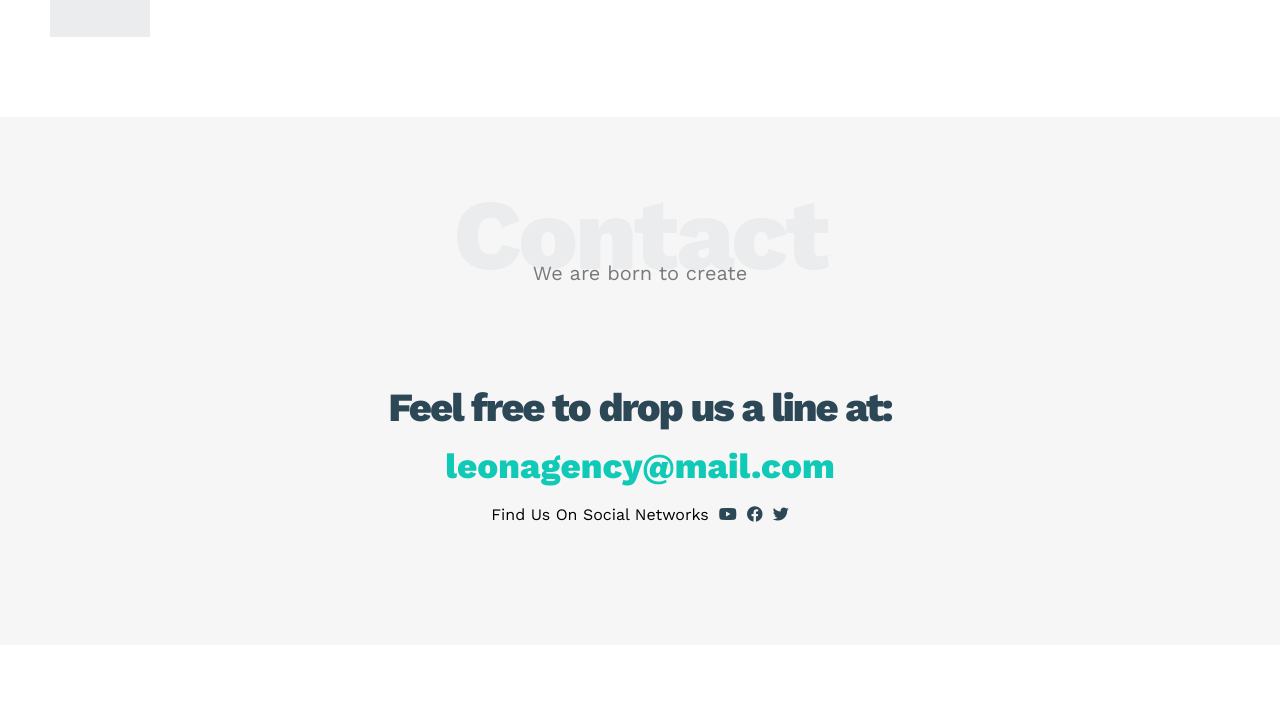
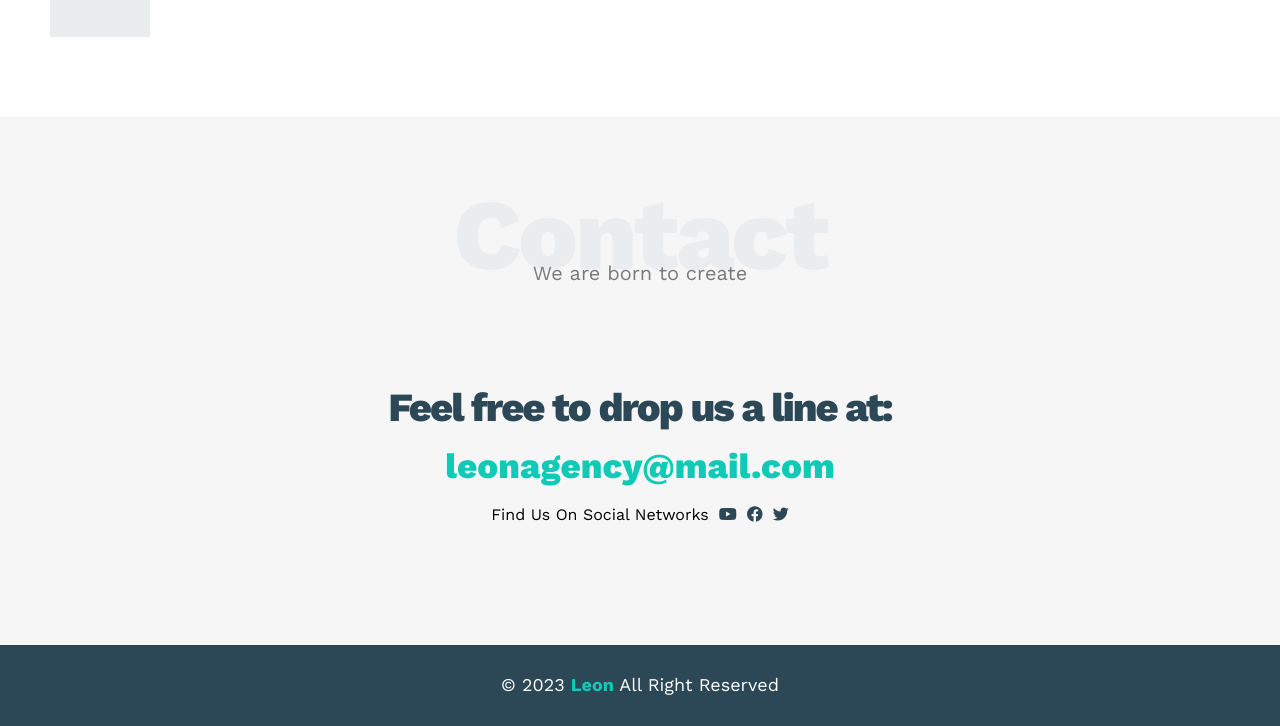
Before and after one commit to ammarnas/Leon_Template, a plain HTML site: page index.html in a window 1280 px wide. Shown: the part 3425-4151 px from the top of the page. Before the commit the page ends 4070 px from the top, so only its background shows below. Drawn offline with nearby package versions, Linux system fonts and the light colour scheme.

Commit message:
End Footer Section

```diff
--- a/CSS/leon.css
+++ b/CSS/leon.css
@@ -111,7 +111,7 @@ body {
     background-color: var(--section-background);
     position: absolute;
     min-width: 200px;
-    top: calc(100% + 15px);
+    top:100%; /* calc(100% + 15px); */
     right: 0;
     display: none;
     z-index: 1;
@@ -414,3 +414,16 @@ body {
     }
 }
 /* End Contact Section */
+/* Start Footer Section */
+.footer {
+    background-color: var(--secandary-color);
+    color: white;
+    padding: 30px 10px;
+    text-align: center;
+    font-size: 18px;
+}
+.footer span {
+    font-weight: bold;
+    color: var(--main-color);
+}
+/* End Footer Section */
--- a/index.html
+++ b/index.html
@@ -74,7 +74,6 @@
     <!-- End Featuers Section -->
 
     <!-- Start Services Section -->
-
     <div class="services">
         <div class="container">
             <h2 class="special-heading">Services</h2>
@@ -125,7 +124,6 @@
     <!-- End Services Section -->
 
     <!-- Start Portfolio Section -->
-
     <div class="portfolio">
         <div class="container">
             <h2 class="special-heading">Portfolio</h2>
@@ -158,7 +156,6 @@
     <!-- End Portfolio Section -->
 
     <!-- Start About Section -->
-
     <div class="about">
         <div class="container">
             <h2 class="special-heading">About</h2>
@@ -178,7 +175,6 @@
     <!-- End About Section -->
 
     <!-- Start Contact Section -->
-
     <div class="contact">
         <div class="container">
             <h2 class="special-heading">Contact</h2>
@@ -196,5 +192,11 @@
         </div>
     </div>
     <!-- End Contact Section -->
+
+    <!-- Satrt Footer Section -->
+    <div class="footer">
+        &copy; 2023 <span>Leon</span> All Right Reserved
+    </div>
+    <!-- End Footer Section -->
 </body>
 </html>
```
